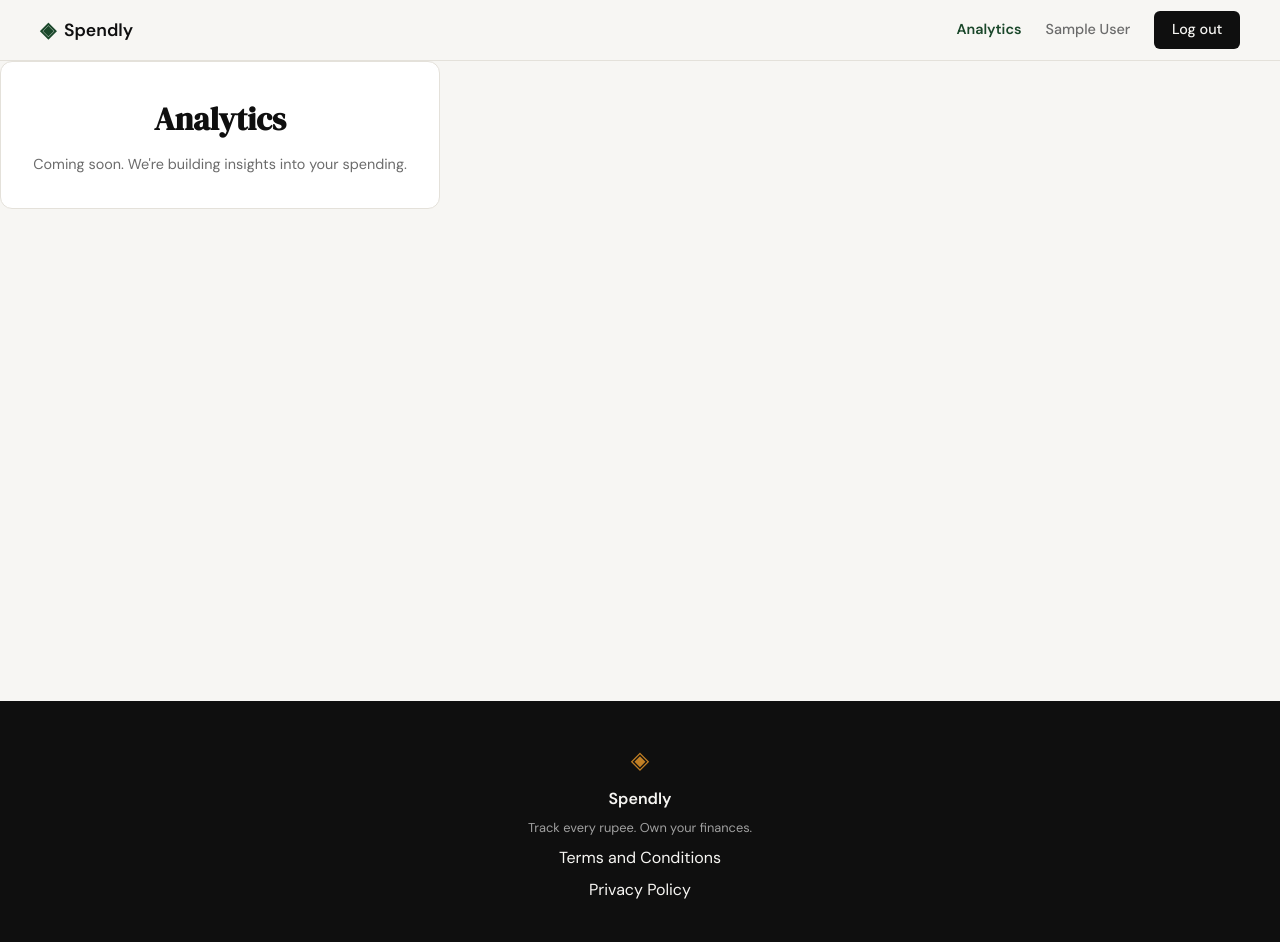
After one commit to sujal-jangir-111/spendly, a Flask app: page /analytics in a window 1280 px wide. The commit adds this page. Run offline with Flask 3, Linux system fonts and the light colour scheme; the visitor is signed in with stand-in values (Sample User, id 1).

Commit message:
add analytics

```diff
--- a/app.py
+++ b/app.py
@@ -256,6 +256,13 @@ def build_profile_categories(user_id, date_from=None, date_to=None):
     ]
 
 
+@app.route("/analytics")
+def analytics():
+    if not session.get("user_id"):
+        return redirect(url_for("login"))
+    return render_template("analytics.html")
+
+
 @app.route("/expenses/add")
 def add_expense():
     return "Add expense — coming in Step 7"
--- a/static/css/style.css
+++ b/static/css/style.css
@@ -102,6 +102,7 @@ a { color: inherit; text-decoration: none; }
 
 .nav-links a { color: var(--ink-muted); transition: color 0.2s; }
 .nav-links a:hover { color: var(--ink); }
+.nav-links a.active { color: var(--accent); font-weight: 600; }
 
 .nav-cta {
     background: var(--ink) !important;
--- /dev/null
+++ b/templates/analytics.html
@@ -0,0 +1,13 @@
+{% extends "base.html" %}
+
+{% block title %}Analytics — Spendly{% endblock %}
+
+{# PROVISIONAL: placeholder layout. Replace with the Figma "Coming Soon" design once it can be read. #}
+{% block content %}
+<section class="auth-container">
+    <div class="auth-card" style="text-align:center;">
+        <h1 class="auth-title">Analytics</h1>
+        <p class="auth-subtitle">Coming soon. We're building insights into your spending.</p>
+    </div>
+</section>
+{% endblock %}
--- a/templates/base.html
+++ b/templates/base.html
@@ -20,6 +20,7 @@
             </a>
             <div class="nav-links">
                 {% if session.get('user_id') %}
+                <a href="{{ url_for('analytics') }}" class="{% if request.endpoint == 'analytics' %}active{% endif %}">Analytics</a>
                 <a href="{{ url_for('profile') }}">{{ session.get('user_name') }}</a>
                 <a href="{{ url_for('logout') }}" class="nav-cta">Log out</a>
                 {% else %}
```
Also changed, not shown: .claude/settings.local.json (added), .mcp.json (added).
